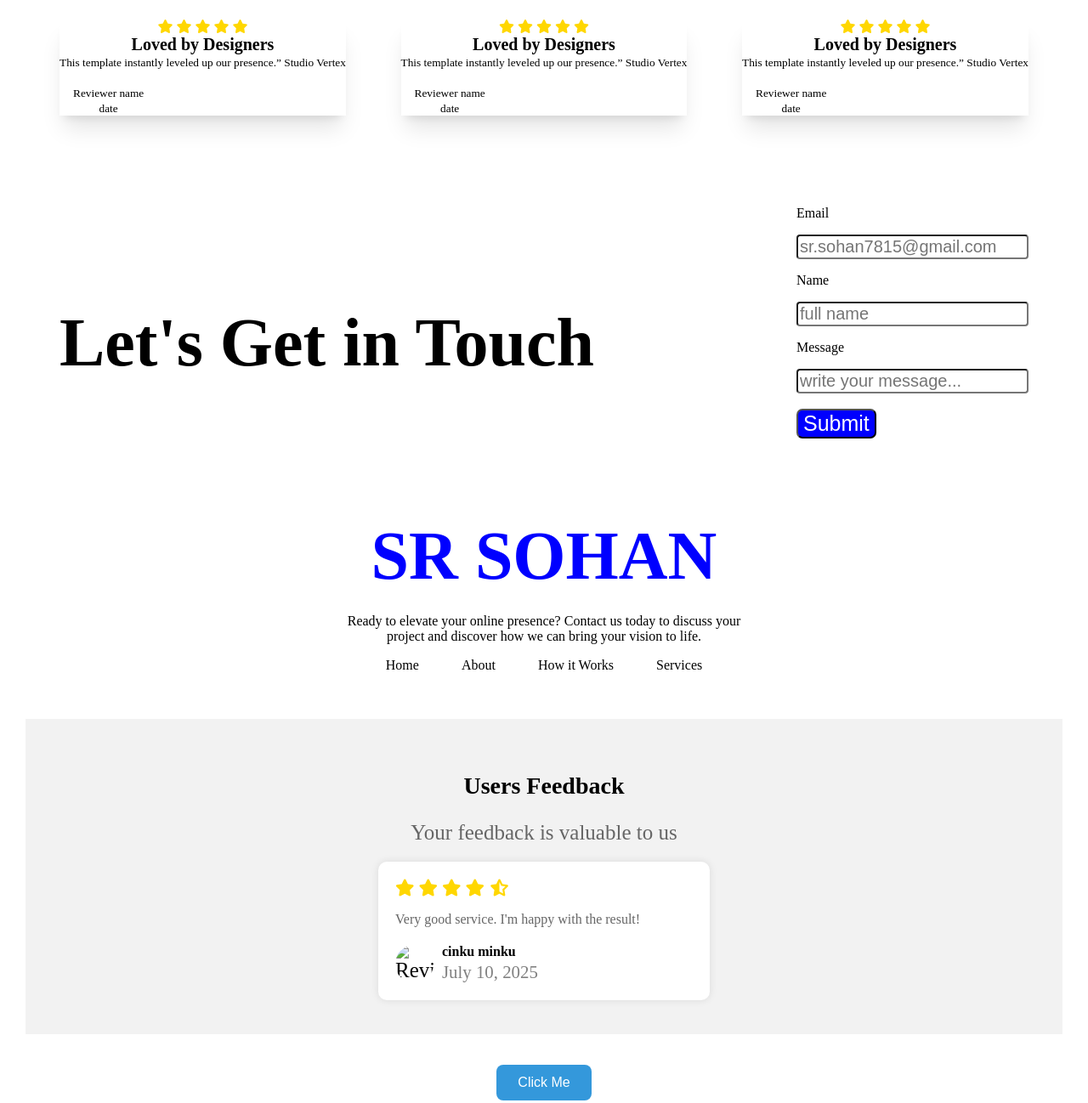
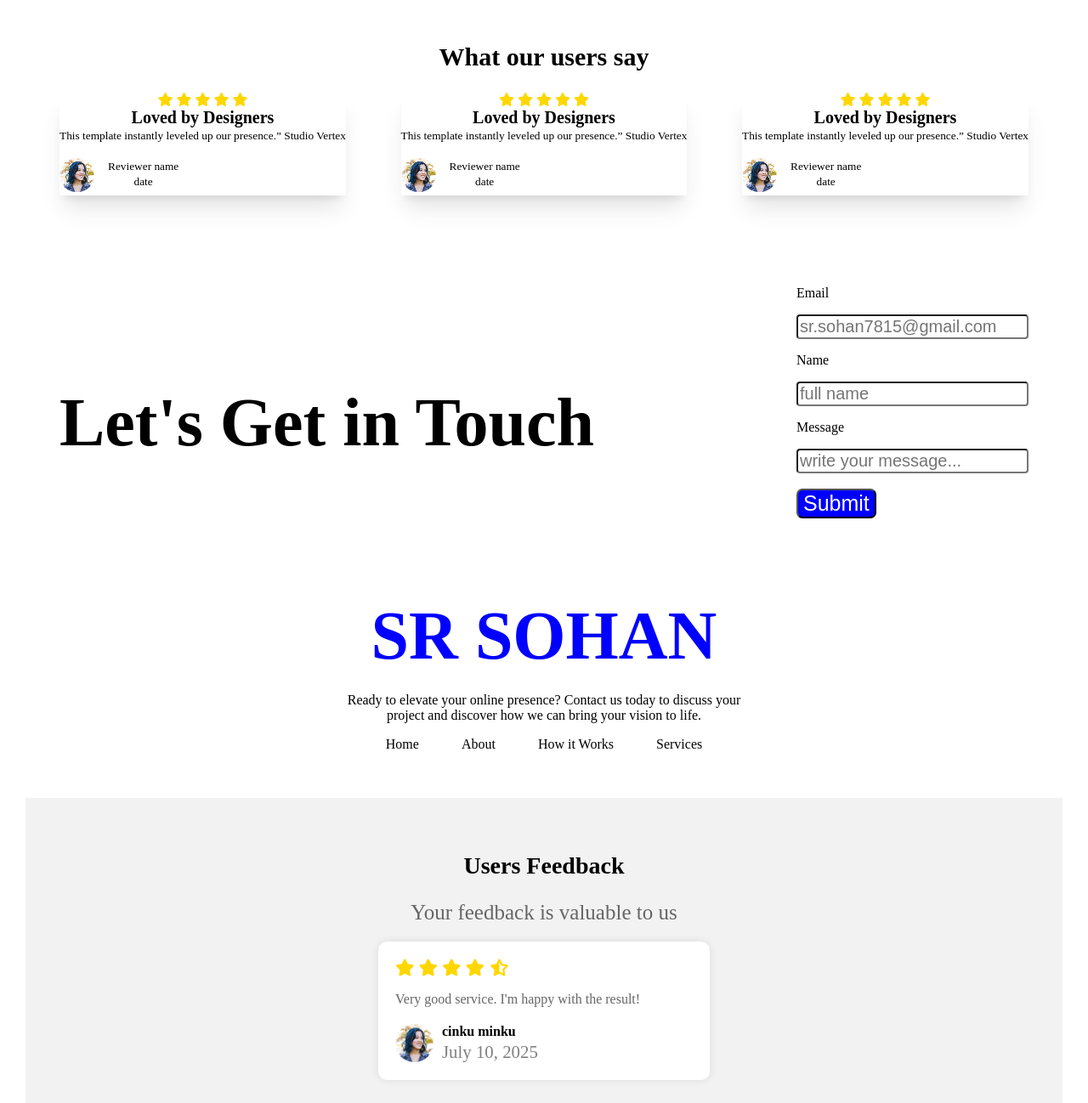
Before and after one commit to sohan-15/B12A01-landing-launchpad, a plain HTML site: page index.html in a window 1280 px wide. Shown: the part 2069-3367 px from the top of the page at 85% size. Drawn offline with Linux system fonts and the light colour scheme.

Commit message:
all clear

```diff
--- a/index.html
+++ b/index.html
@@ -51,7 +51,7 @@
                 </div>
             </div>
 
-            <img width="100%" style="border-radius: 30px;" src="../Assignment 01/Assets/wc-mini.png" alt="">
+            <img width="100%" style="border-radius: 30px;" src="./wc-mini.png" alt="">
         </div>
     </section>
 
@@ -102,7 +102,7 @@
                 <br>
                 <div style="display: flex;">
 
-                    <span> <img width="100%" src="../Assignment 01/Assets/avatar.png" alt="" style="border-radius: 20px;"></span>
+                    <span> <img width="100%" src="./avatar.png" alt="" style="border-radius: 20px;"></span>
                     &nbsp;&nbsp;&nbsp;&nbsp; <span> <small> Reviewer name <br> date</small></span>
                 </div>
 
@@ -121,7 +121,7 @@
                 <br>
                 <div style="display: flex;">
 
-                    <span><img src="../Assignment 01/Assets/avatar.png" alt="" style="border-radius: 20px;"></span>
+                    <span><img src="./avatar.png" alt="" style="border-radius: 20px;"></span>
                     &nbsp;&nbsp;&nbsp;&nbsp; <span> <small> Reviewer name <br> date</small></span>
                 </div>
 
@@ -140,7 +140,7 @@
                 <br>
                 <div style="display: flex;">
 
-                    <span><img src="../Assignment 01/Assets/avatar.png" alt="" style="border-radius: 20px;"></span>
+                    <span><img src="./avatar.png" alt="" style="border-radius: 20px;"></span>
                     &nbsp;&nbsp;&nbsp;&nbsp; <span> <small> Reviewer name <br> date</small></span>
                 </div>
 
@@ -217,7 +217,7 @@
     <p class="review-text">Very good service. I'm happy with the result!</p>
 
     <div class="reviewer">
-      <img src="../Assignment 01/Assets/avatar.png" alt="Reviewer Image">
+      <img src="./avatar.png" alt="Reviewer Image">
       <div class="info">
         <h4>cinku minku</h4>
         <small>July 10, 2025</small>
```
Also changed, not shown: avatar.png (added), wc-mini.png (added).
